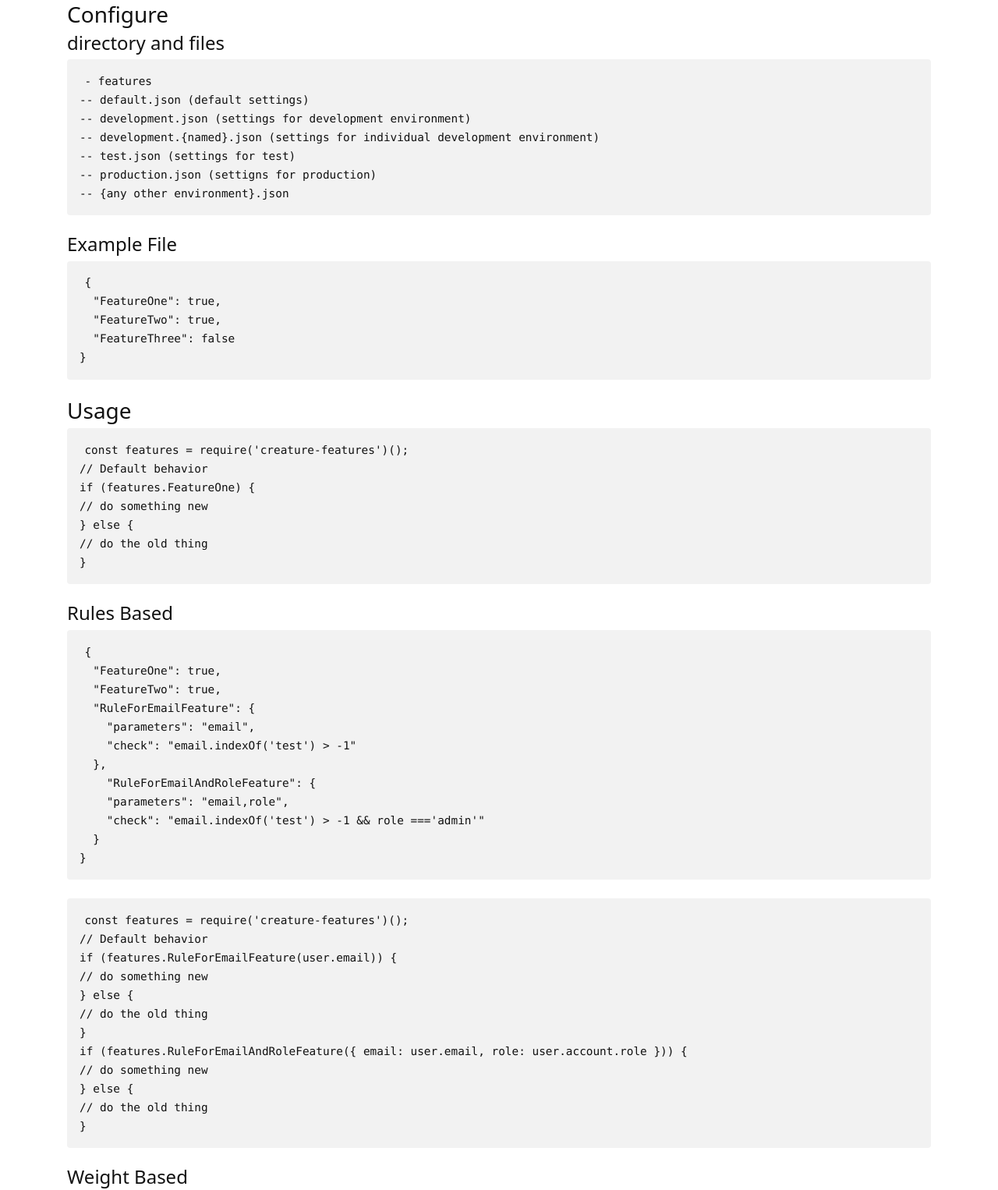
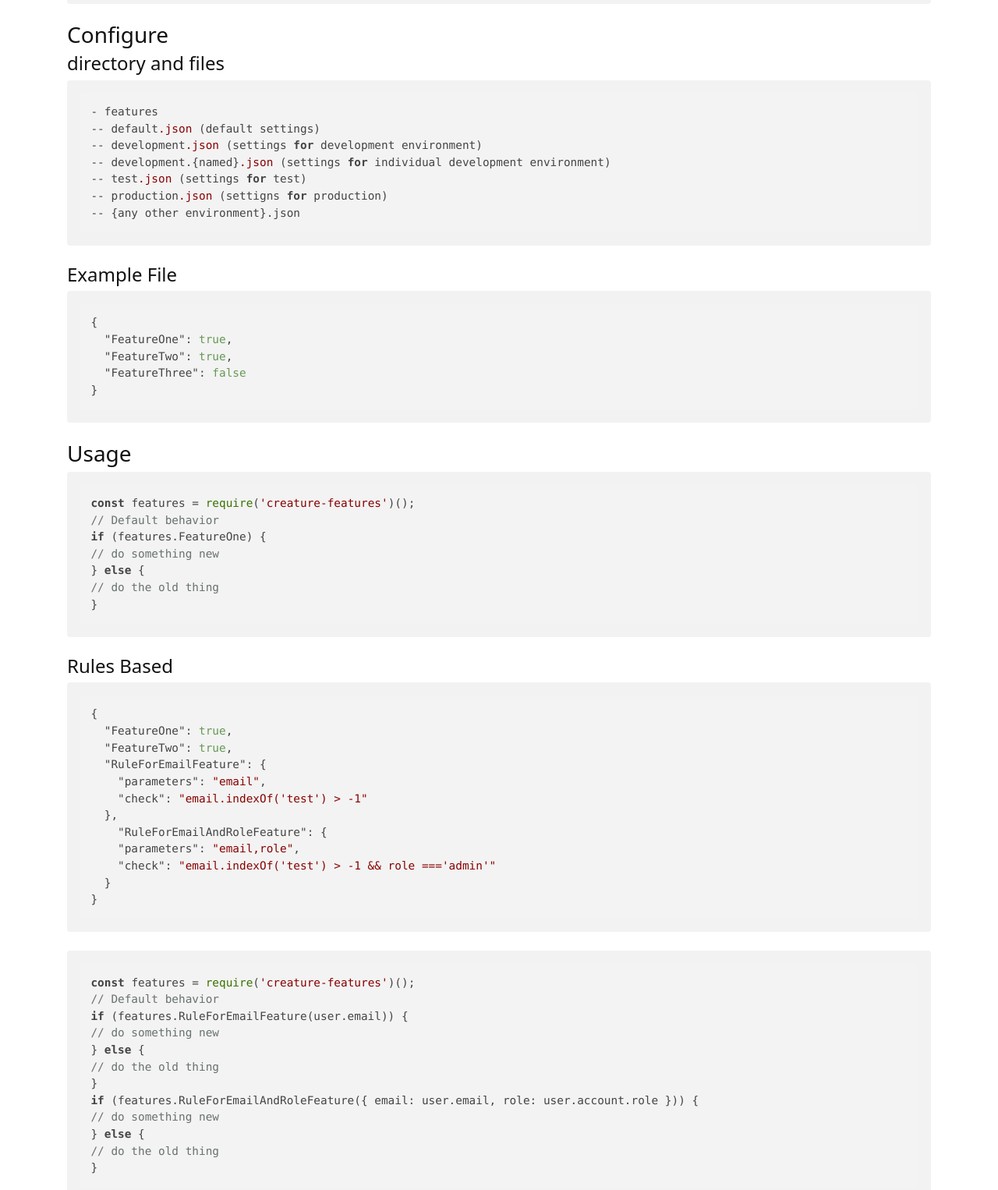
Before and after one commit to Kevnz/creature-features, a plain HTML site: page index.html in a window 1280 px wide. Shown: the part 883-2409 px from the top of the page at 78% size. Drawn offline with nearby package versions, Linux system fonts and the light colour scheme.

Commit message:
Publisher generated commit [ci skip]

```diff
--- /dev/null
+++ b/badge.json
@@ -0,0 +1,6 @@
+{
+  "schemaVersion": 1,
+  "label": "Coverage",
+  "message": "Awesome",
+  "color": "brightgreen"
+}
--- a/index.html
+++ b/index.html
@@ -6,98 +6,100 @@
   <link rel="stylesheet" type="text/css" href="styles.css" />
   <meta name="description" content="Feature flags for node.js" />
   <meta http-equiv="Content-Type" content="text/html; charset=utf-8" />
+  <link rel="stylesheet" type="text/css" href="https://cdnjs.cloudflare.com/ajax/libs/highlight.js/9.8.0/styles/default.min.css" />
+
 </head>
 
 <body>
   <div class="container">
   <h1 id="creature-features">Creature Features</h1>
-<p><a href="https://badge.fury.io/js/fuxor"><img src="https://badge.fury.io/js/fuxor.svg" alt="npm version" /></a> <a href="https://travis-ci.org/Kevnz/creature-features"><img src="https://travis-ci.org/Kevnz/creature-features.svg?branch=master" alt="Build Status" /></a> <a href="https://kevinisom.info/creature-features/coverage/"><img src="https://img.shields.io/badge/endpoint.svg?color=brightgreen&label=Coverage&logoColor=brightgreen&url=https%3A%2F%2Fkevinisom.info%2Fcreature-features%2Fbadge.json" alt="Coverage" /></a> <a href="https://coveralls.io/github/Kevnz/creature-features?branch=master"><img src="https://coveralls.io/repos/github/Kevnz/creature-features/badge.svg?branch=master" alt="Coverage Status" /></a></p>
+<p><a href="https://badge.fury.io/js/creature-features"><img src="https://badge.fury.io/js/creature-features.svg" alt="npm version" /></a> <a href="https://travis-ci.org/Kevnz/creature-features"><img src="https://travis-ci.org/Kevnz/creature-features.svg?branch=master" alt="Build Status" /></a> <a href="https://coveralls.io/github/Kevnz/creature-features?branch=master"><img src="https://coveralls.io/repos/github/Kevnz/creature-features/badge.svg?branch=master" alt="Coverage Status" /></a></p>
 <h2 id="dead-simple-feature-flags">Dead simple feature flags</h2>
 <p>Creature-Features allows feature flags based on json configuration files and supports true/false, custom rules, and weighted checks.</p>
 <h3 id="install">Install</h3>
-<pre><code class="bash language-bash">npm install creature-features --save</code></pre>
+<pre><code class="hljs bash language-bash">npm install creature-features --save</code></pre>
 <h3 id="configure">Configure</h3>
 <h4 id="directory-and-files">directory and files</h4>
-<pre><code>- features
--- default.json (default settings)
--- development.json (settings for development environment)
--- development.{named}.json (settings for individual development environment)
--- test.json (settings for test)
--- production.json (settigns for production)
+<pre><code class="hljs">- features
+-- default<span class="hljs-selector-class">.json</span> (default settings)
+-- development<span class="hljs-selector-class">.json</span> (settings <span class="hljs-keyword">for</span> development environment)
+-- development.{named}<span class="hljs-selector-class">.json</span> (settings <span class="hljs-keyword">for</span> individual development environment)
+-- test<span class="hljs-selector-class">.json</span> (settings <span class="hljs-keyword">for</span> test)
+-- production<span class="hljs-selector-class">.json</span> (settigns <span class="hljs-keyword">for</span> production)
 -- {any other environment}.json</code></pre>
 <h4 id="example-file">Example File</h4>
-<pre><code class="json language-json">{
-  "FeatureOne": true,
-  "FeatureTwo": true,
-  "FeatureThree": false
+<pre><code class="hljs json language-json">{
+  <span class="hljs-attr">"FeatureOne"</span>: <span class="hljs-literal">true</span>,
+  <span class="hljs-attr">"FeatureTwo"</span>: <span class="hljs-literal">true</span>,
+  <span class="hljs-attr">"FeatureThree"</span>: <span class="hljs-literal">false</span>
 }</code></pre>
 <h3 id="usage">Usage</h3>
-<pre><code class="javascript language-javascript">const features = require('creature-features')();
-// Default behavior
-if (features.FeatureOne) {
-// do something new
-} else {
-// do the old thing
+<pre><code class="hljs javascript language-javascript"><span class="hljs-keyword">const</span> features = <span class="hljs-built_in">require</span>(<span class="hljs-string">'creature-features'</span>)();
+<span class="hljs-comment">// Default behavior</span>
+<span class="hljs-keyword">if</span> (features.FeatureOne) {
+<span class="hljs-comment">// do something new</span>
+} <span class="hljs-keyword">else</span> {
+<span class="hljs-comment">// do the old thing</span>
 }</code></pre>
 <h4 id="rules-based">Rules Based</h4>
-<pre><code class="json language-json">{
-  "FeatureOne": true,
-  "FeatureTwo": true,
-  "RuleForEmailFeature": {
-    "parameters": "email",
-    "check": "email.indexOf('test') &gt; -1"
+<pre><code class="hljs json language-json">{
+  <span class="hljs-attr">"FeatureOne"</span>: <span class="hljs-literal">true</span>,
+  <span class="hljs-attr">"FeatureTwo"</span>: <span class="hljs-literal">true</span>,
+  <span class="hljs-attr">"RuleForEmailFeature"</span>: {
+    <span class="hljs-attr">"parameters"</span>: <span class="hljs-string">"email"</span>,
+    <span class="hljs-attr">"check"</span>: <span class="hljs-string">"email.indexOf('test') &gt; -1"</span>
   },
-    "RuleForEmailAndRoleFeature": {
-    "parameters": "email,role",
-    "check": "email.indexOf('test') &gt; -1 &amp;&amp; role ==='admin'"
+    <span class="hljs-attr">"RuleForEmailAndRoleFeature"</span>: {
+    <span class="hljs-attr">"parameters"</span>: <span class="hljs-string">"email,role"</span>,
+    <span class="hljs-attr">"check"</span>: <span class="hljs-string">"email.indexOf('test') &gt; -1 &amp;&amp; role ==='admin'"</span>
   }
 }</code></pre>
-<pre><code class="javascript language-javascript">const features = require('creature-features')();
-// Default behavior
-if (features.RuleForEmailFeature(user.email)) {
-// do something new
-} else {
-// do the old thing
+<pre><code class="hljs javascript language-javascript"><span class="hljs-keyword">const</span> features = <span class="hljs-built_in">require</span>(<span class="hljs-string">'creature-features'</span>)();
+<span class="hljs-comment">// Default behavior</span>
+<span class="hljs-keyword">if</span> (features.RuleForEmailFeature(user.email)) {
+<span class="hljs-comment">// do something new</span>
+} <span class="hljs-keyword">else</span> {
+<span class="hljs-comment">// do the old thing</span>
 }
-if (features.RuleForEmailAndRoleFeature({ email: user.email, role: user.account.role })) {
-// do something new
-} else {
-// do the old thing
+<span class="hljs-keyword">if</span> (features.RuleForEmailAndRoleFeature({ <span class="hljs-attr">email</span>: user.email, <span class="hljs-attr">role</span>: user.account.role })) {
+<span class="hljs-comment">// do something new</span>
+} <span class="hljs-keyword">else</span> {
+<span class="hljs-comment">// do the old thing</span>
 }</code></pre>
 <h4 id="weight-based">Weight Based</h4>
-<pre><code class="json language-json">{
-  "FeatureOne": true,
-  "FeatureTwo": true,
-  "PercentBasedFiftyFifty": {
-    "range": [50, 50]
+<pre><code class="hljs json language-json">{
+  <span class="hljs-attr">"FeatureOne"</span>: <span class="hljs-literal">true</span>,
+  <span class="hljs-attr">"FeatureTwo"</span>: <span class="hljs-literal">true</span>,
+  <span class="hljs-attr">"PercentBasedFiftyFifty"</span>: {
+    <span class="hljs-attr">"range"</span>: [<span class="hljs-number">50</span>, <span class="hljs-number">50</span>]
   },
-  "PercentBasedOneThird": {
-    "range": [33, 67]
+  <span class="hljs-attr">"PercentBasedOneThird"</span>: {
+    <span class="hljs-attr">"range"</span>: [<span class="hljs-number">33</span>, <span class="hljs-number">67</span>]
   },
 }</code></pre>
-<pre><code class="javascript language-javascript">const features = require('creature-features')();
-// Roughly 50% of the the time this will be true
-if (features.PercentBasedFiftyFifty) {
-// do something new
+<pre><code class="hljs javascript language-javascript"><span class="hljs-keyword">const</span> features = <span class="hljs-built_in">require</span>(<span class="hljs-string">'creature-features'</span>)();
+<span class="hljs-comment">// Roughly 50% of the the time this will be true</span>
+<span class="hljs-keyword">if</span> (features.PercentBasedFiftyFifty) {
+<span class="hljs-comment">// do something new</span>
 }
-// Roughly 33% of the the time this will be true
-if (features.PercentBasedOneThird) {
-// do something new
+<span class="hljs-comment">// Roughly 33% of the the time this will be true</span>
+<span class="hljs-keyword">if</span> (features.PercentBasedOneThird) {
+<span class="hljs-comment">// do something new</span>
 }</code></pre>
 <h3 id="in-webpack">In Webpack</h3>
-<pre><code class="javascript language-javascript">const features = require('creature-features')();
-const webpack = require('webpack');
+<pre><code class="hljs javascript language-javascript"><span class="hljs-keyword">const</span> features = <span class="hljs-built_in">require</span>(<span class="hljs-string">'creature-features'</span>)();
+<span class="hljs-keyword">const</span> webpack = <span class="hljs-built_in">require</span>(<span class="hljs-string">'webpack'</span>);
 
-const featureFlags = new webpack.DefinePlugin({
-  FEATURES: features
+<span class="hljs-keyword">const</span> featureFlags = <span class="hljs-keyword">new</span> webpack.DefinePlugin({
+  <span class="hljs-attr">FEATURES</span>: features
 });
 
-module.exports = {
-  plugins: [featureFlags],
+<span class="hljs-built_in">module</span>.exports = {
+  <span class="hljs-attr">plugins</span>: [featureFlags],
   ...
 
-// in a ui file
-if (FEATURES.FeatureOne) { }</code></pre>
+<span class="hljs-comment">// in a ui file</span>
+<span class="hljs-keyword">if</span> (FEATURES.FeatureOne) { }</code></pre>
 <h3 id="why">Why?</h3>
 <ul>
 <li><a href="https://martinfowler.com/articles/feature-toggles.html">What are they?</a></li>
@@ -105,9 +107,9 @@
 <li><a href="http://featureflags.io/">More info</a></li>
 </ul>
 <h3 id="advanced-usage">Advanced Usage</h3>
-<pre><code class="javascript language-javascript">const creature = require('creature-features');
-const prodFeatures = creature('production');
-const locationFeatures = creature({location: './my-location/for-features'});
-const bothFeatures = creature({location: './my-location/for-features', env: 'staging'});</code></pre>
+<pre><code class="hljs javascript language-javascript"><span class="hljs-keyword">const</span> creature = <span class="hljs-built_in">require</span>(<span class="hljs-string">'creature-features'</span>);
+<span class="hljs-keyword">const</span> prodFeatures = creature(<span class="hljs-string">'production'</span>);
+<span class="hljs-keyword">const</span> locationFeatures = creature({<span class="hljs-attr">location</span>: <span class="hljs-string">'./my-location/for-features'</span>});
+<span class="hljs-keyword">const</span> bothFeatures = creature({<span class="hljs-attr">location</span>: <span class="hljs-string">'./my-location/for-features'</span>, <span class="hljs-attr">env</span>: <span class="hljs-string">'staging'</span>});</code></pre>
   </div>
 </body>
```
